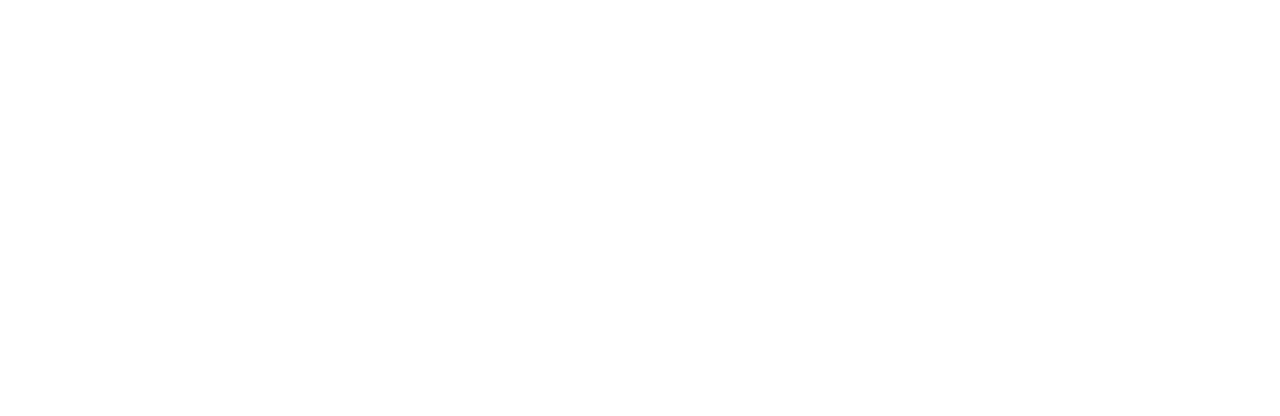
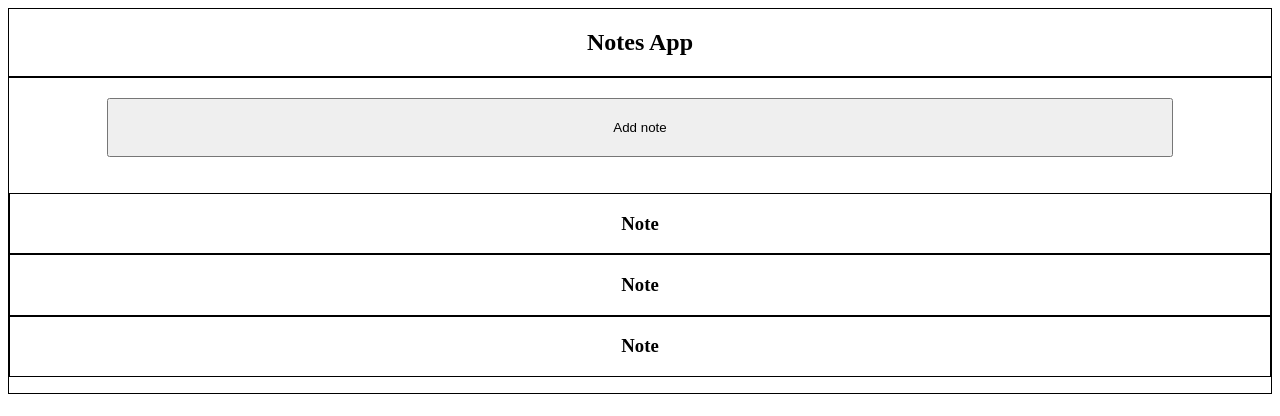
Before and after one commit to Thomas-Smith0176/notes-app, a React (Vite) app: page / in a window 1280 px wide. Shown: the top 416 px of the page. Built offline with nearby package versions, Linux system fonts and the light colour scheme.

Commit message:
creates basic components

```diff
--- a/src/App.css
+++ b/src/App.css
@@ -1,6 +1,31 @@
 #root {
-  max-width: 1280px;
   margin: 0 auto;
-  padding: 2rem;
   text-align: center;
 }
+
+ul {
+  list-style-type: none;
+  padding-left: 0;
+  margin-left: 0;
+}
+
+.header {
+  border: 1px solid black;
+}
+
+.notes-list {
+  border: 1px solid black;
+}
+
+.note {
+  border: 1px solid black;
+}
+
+.note-adder {
+  padding-left: 40%;
+  padding-right: 40%;
+  padding-top: 20px;
+  padding-bottom: 20px;
+  margin-top: 20px;
+  margin-bottom: 20px;
+}
--- a/src/App.tsx
+++ b/src/App.tsx
@@ -1,9 +1,14 @@
 import './App.css'
+import Header from './components/Header'
+import NotesList from './components/NotesList'
 
 function App() {
 
   return (
-    <></>
+    <main>
+      <Header/>
+      <NotesList/>
+    </main>
   )
 }
 
--- /dev/null
+++ b/src/components/Header.tsx
@@ -0,0 +1,10 @@
+function Header() {
+    return (
+        <section className="header">
+        <h1>Notes App</h1>
+        </section>
+    )
+
+}
+
+export default Header;
--- /dev/null
+++ b/src/components/Note.tsx
@@ -0,0 +1,9 @@
+function Note() {
+    return (
+        <div className="note">
+        <h3>Note</h3>
+        </div>
+    )
+};
+
+export default Note;
--- /dev/null
+++ b/src/components/NoteAdder.tsx
@@ -0,0 +1,23 @@
+type NoteAdderProps = {
+    setNotes: any;
+    notes: number[];
+}
+
+const NoteAdder: React.FunctionComponent<NoteAdderProps> = ({setNotes, notes}) => {
+
+    const handleClick = () => {
+        setNotes((currNotes: any) => {
+            currNotes.push(currNotes.length)
+            return currNotes
+        })
+        console.log(notes)
+    }
+
+    return (
+        <div>
+            <button className="note-adder" onClick={handleClick}>Add note</button>
+        </div>
+    )
+};
+
+export default NoteAdder;
--- /dev/null
+++ b/src/components/NotesList.tsx
@@ -0,0 +1,25 @@
+import { useState } from "react";
+import Note from "./Note";
+import NoteAdder from "./NoteAdder";
+
+function NotesList() {
+    const [notes, setNotes] = useState([1, 2, 3])
+
+    console.log(notes)
+
+    return (
+        <section className="notes-list">
+        <NoteAdder setNotes={setNotes} notes={notes}/>
+        <ul>
+        {notes.map(() => {
+            return <li>
+                <Note/>
+            </li>
+        })}
+        </ul>
+        </section>
+    )
+
+}
+
+export default NotesList;
```
